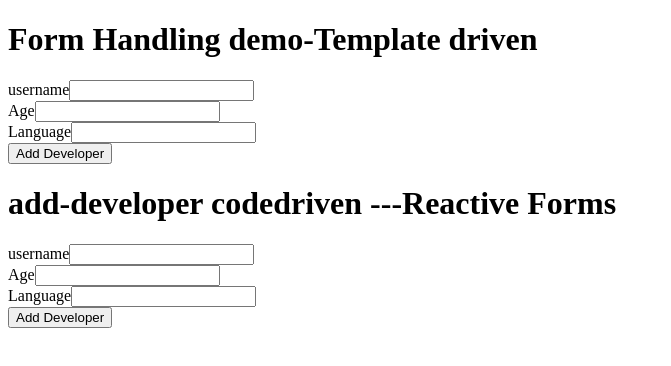
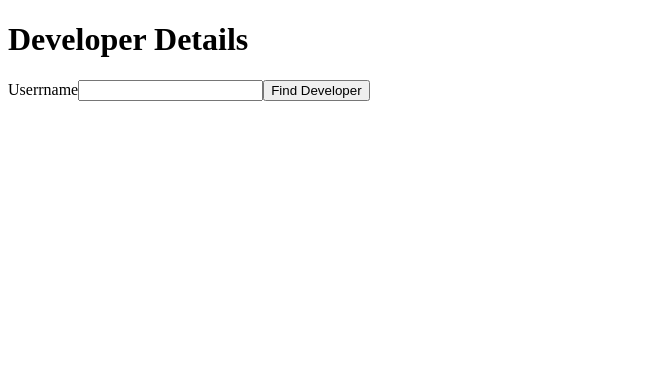
Before and after one commit to vineetsemwal/cgifresh22, an Angular app in the folder clientside/angular-projects/first-app/: page / in a window 1280 px wide. Shown: the top 366 px of the page, without its empty margins (0-671 px from the left). Built offline with nearby package versions, Linux system fonts and the light colour scheme.

Commit message:
service used

```diff
--- a/clientside/angular-projects/first-app/src/app/add-developer-codedriven/add-developer-codedriven.component.html
+++ b/clientside/angular-projects/first-app/src/app/add-developer-codedriven/add-developer-codedriven.component.html
@@ -51,11 +51,11 @@
 </form>
 
 
-<div *ngIf="submitted">
+<div *ngIf="submitted && developer">
   <h3>User Input</h3>
-  {{ username }}
+  {{ developer.username }}
   <br />
-  {{ age }}
+  {{ developer.age }}
   <br />
-  {{ language }}
+  {{ developer.language }}
 </div>
--- a/clientside/angular-projects/first-app/src/app/add-developer-codedriven/add-developer-codedriven.component.ts
+++ b/clientside/angular-projects/first-app/src/app/add-developer-codedriven/add-developer-codedriven.component.ts
@@ -1,5 +1,7 @@
 import { Component, OnInit } from '@angular/core';
 import { FormBuilder, FormControl, FormGroup, RequiredValidator, Validators } from '@angular/forms';
+import { Developer } from '../employee';
+import { EmployeeService } from '../services/employee.service';
 
 @Component({
   selector: 'add-developer-codedriven',
@@ -13,11 +15,9 @@ export class AddDeveloperCodedrivenComponent {
   languageCtrl: FormControl;
   myform: FormGroup;
 
-  username: string | undefined;
-  age: number | undefined;
-  language: string | undefined;
   submitted: boolean = false;
-
+  developer:Developer|undefined;
+  employeeService:EmployeeService=new EmployeeService();
 
   constructor(builder: FormBuilder) {
     this.usernameCtrl = builder.control('',
@@ -30,7 +30,9 @@ export class AddDeveloperCodedrivenComponent {
       age: this.ageCtrl,
       language: this.languageCtrl
     };
-    this.myform = builder.group(mapObj)
+    this.myform = builder.group(mapObj);
+
+
   }
 
   isAgeRequiredNotValid(): boolean {
@@ -77,11 +79,15 @@ export class AddDeveloperCodedrivenComponent {
       if(!this.myform.valid){
       return;
     }*/
-    this.username = this.usernameCtrl.value;
-    this.age = this.ageCtrl.value;
-    this.language = this.languageCtrl.value;
-    console.log("inside addDeveloper() , username=" + this.username + " , age=" + this.age + "," + this.language);
+
+    const username = this.usernameCtrl.value;
+    const age = this.ageCtrl.value;
+    const language = this.languageCtrl.value;
+    this.developer=new Developer(username,age,"dev",language);
+    this.employeeService.addEmployee(this.developer);
+    console.log("inside addDeveloper() , username=" + username + " , age=" + age + "," + language);
     this.submitted = true;
+
   }
 
 }
--- a/clientside/angular-projects/first-app/src/app/app.component.html
+++ b/clientside/angular-projects/first-app/src/app/app.component.html
@@ -38,8 +38,10 @@ Developer who name starting from mok
 <template-variable></template-variable>
 
 
--->
+
 <add-developer-template></add-developer-template>
 
 
 <add-developer-codedriven></add-developer-codedriven>
+-->
+<dev-details></dev-details>
--- a/clientside/angular-projects/first-app/src/app/developer-details/developer-details.component.html
+++ b/clientside/angular-projects/first-app/src/app/developer-details/developer-details.component.html
@@ -1,6 +1,16 @@
 <h1>Developer Details</h1>
 
-<div>
+<form [formGroup]="myform"   (ngSubmit)="findDevByUsername()">
+
+ <label>Userrname</label>
+
+ <input name="username"  formControlName="username"  >
+
+  <button>Find Developer</button>
+</form>
+
+
+<div *ngIf="submitted && dev">
 
   {{dev.username}} , {{dev.age}} , {{dev.language}}
 </div>
--- a/clientside/angular-projects/first-app/src/app/developer-details/developer-details.component.ts
+++ b/clientside/angular-projects/first-app/src/app/developer-details/developer-details.component.ts
@@ -1,5 +1,7 @@
 import { Component, OnInit } from '@angular/core';
+import { FormBuilder, FormControl, FormGroup } from '@angular/forms';
 import { Developer } from '../employee';
+import { EmployeeService } from '../services/employee.service';
 
 @Component({
   selector: 'dev-details',
@@ -8,7 +10,28 @@ import { Developer } from '../employee';
 })
 export class DeveloperDetailsComponent {
 
-   dev:Developer=new Developer("aditi",23, "tester" ,"selenium");
+  dev: Developer | undefined;
+  employeeService: EmployeeService = new EmployeeService();
+  usernameCtrl: FormControl;
+  myform: FormGroup;
+  submitted:boolean=false;
 
+  constructor(builder: FormBuilder) {
+    this.usernameCtrl = builder.control('');
+    this.myform = builder.group({
+      username: this.usernameCtrl
+    });
+  }
+
+  findDevByUsername(): void {
+    this.submitted=true;
+    this.dev=undefined;
+    const username = this.usernameCtrl.value;
+
+    const result: Developer | null = this.employeeService.findDeveloperByUsername(username);
+    if (result != null) {
+      this.dev = result
+    }
+  }
 
 }
--- /dev/null
+++ b/clientside/angular-projects/first-app/src/app/services/employee.service.ts
@@ -0,0 +1,46 @@
+import { Injectable } from '@angular/core';
+import { Developer, Employee } from '../employee';
+
+/*
+@Injectable({
+  providedIn: 'root'
+})
+*/
+export class EmployeeService {
+
+  employeeStore: Employee[] = [
+    new Developer("taran",21,"dev", "java")
+  ];
+
+
+  constructor() { }
+
+  addEmployee(employee: Employee): void {
+    console.log("****added employee in store ")
+    this.employeeStore.push(employee);
+  }
+
+  fetchAllDevelopers(): Developer[] {
+    const developers: Developer[] = [];
+    for (const emp of this.employeeStore) {
+      if (emp.type == "dev") {
+        const dev: Developer = emp as Developer;
+        developers.push(dev);
+      }
+    }
+    return developers;
+
+  }
+
+  findDeveloperByUsername(username: string): Developer|null {
+    for (const emp of this.employeeStore) {
+      if (emp.type == "dev" && emp.username == username) {
+        const dev: Developer = emp as Developer;
+        return dev;
+      }
+    }
+    return null;
+
+  }
+
+}
```
Also changed, not shown: 1 other file (tests, documents, lock files or other folders).
